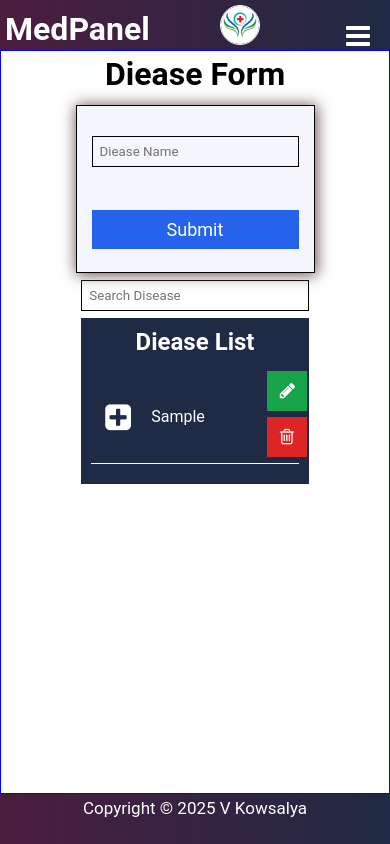
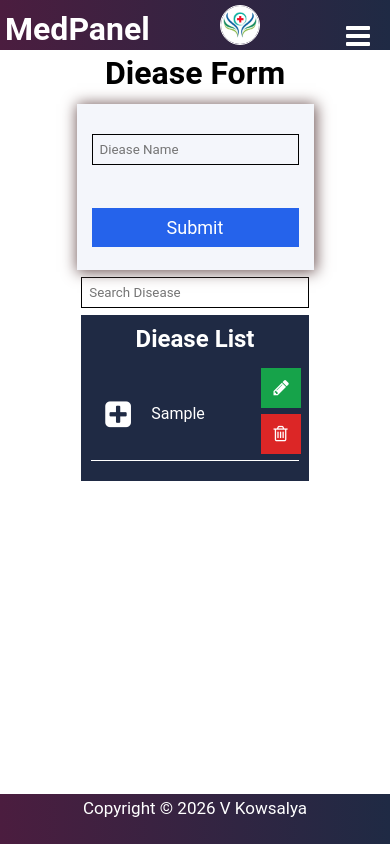
Before and after one commit to kowsalyavk2004-prog/JQUERY-PROJECT, a plain HTML site: page diease.html in a window 390 px wide. Both pictures are taken after typing "Sample" into the empty fields and a click on the button "Submit". Drawn offline with nearby package versions, Linux system fonts and the light colour scheme.

Commit message:
jquery project completed

```diff
--- a/css/style.css
+++ b/css/style.css
@@ -92,7 +92,7 @@
 }
 
 main {
-    border: 1px solid blue;
+    /* border: 1px solid blue; */
     grid-area: main;
     overflow: auto;
     padding: 1%;
@@ -254,7 +254,7 @@
 }
 
 .patient-form {
-    border: 1px solid green;
+    /* border: 1px solid green; */
     display: flex;
     /* flex-wrap: wrap; */
     justify-content: space-evenly;
@@ -396,7 +396,7 @@
 
 .patient-box {
 
-    width: 31%;
+    /* width: 31%; */
     font-size: 13px;
     padding: 10px;
     background: linear-gradient(135deg, #0f766e, #14b8a6);
@@ -441,7 +441,7 @@
 }
 
 .search {
-    border: 1px solid;
+    /* border: 1px solid; */
     width: 100%;
 }
 
@@ -514,11 +514,11 @@
 
     }
 
-    .edit-delebox {
-        /* display: flex;
-         gap: 5px; */
-        /* position: static; */
-    }
+   .edit-delebox {
+    /* border: 1px solid; */
+    position: relative;
+    left: 7%;
+}
 
     .editbtn,
     .deletebtn {
@@ -528,7 +528,7 @@
     }
 
     .form-d {
-        border: 1px solid;
+        /* border: 1px solid; */
         width: 100%;
         padding: 15px;
     }
--- a/diease.html
+++ b/diease.html
@@ -104,7 +104,7 @@
         </main>
 
         <footer>
-            <p>Copyright © 2025 V Kowsalya</p>
+            <p>Copyright © 2026 V Kowsalya</p>
         </footer>
     </div>
 
```
Also changed, not shown: dashboard.html (+1 -1 lines), doctor.html (+1 -1 lines), patient.html (+1 -1 lines).
